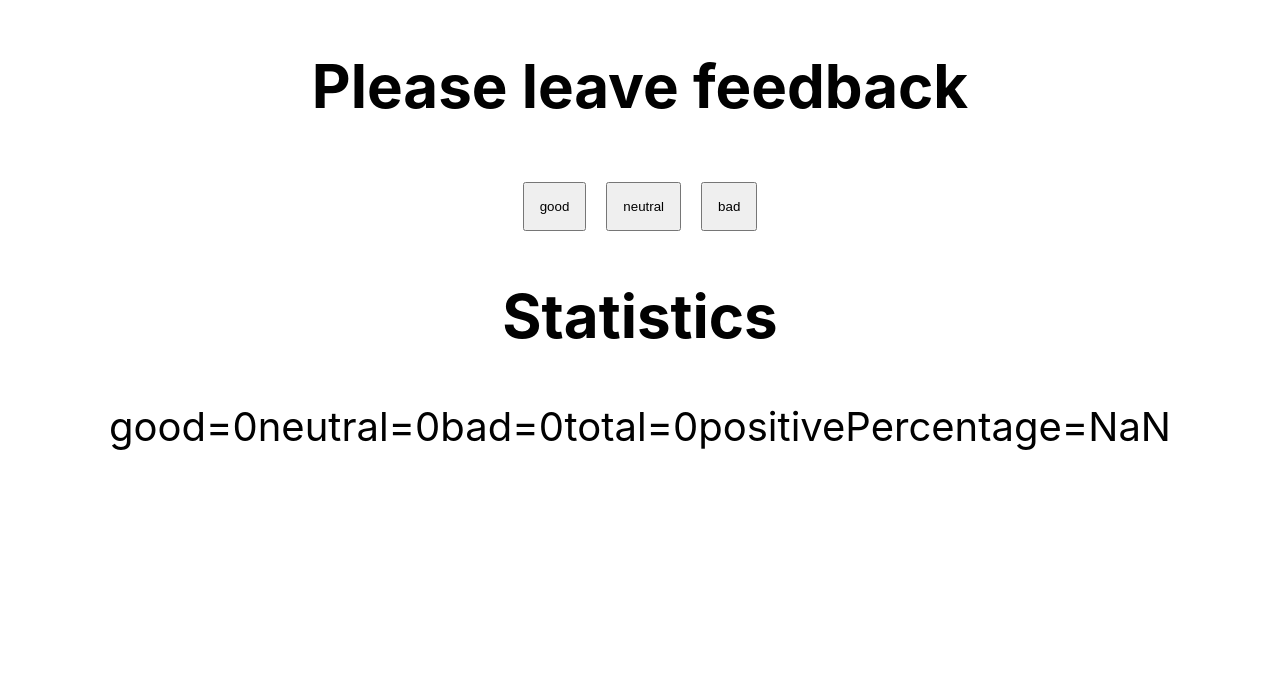
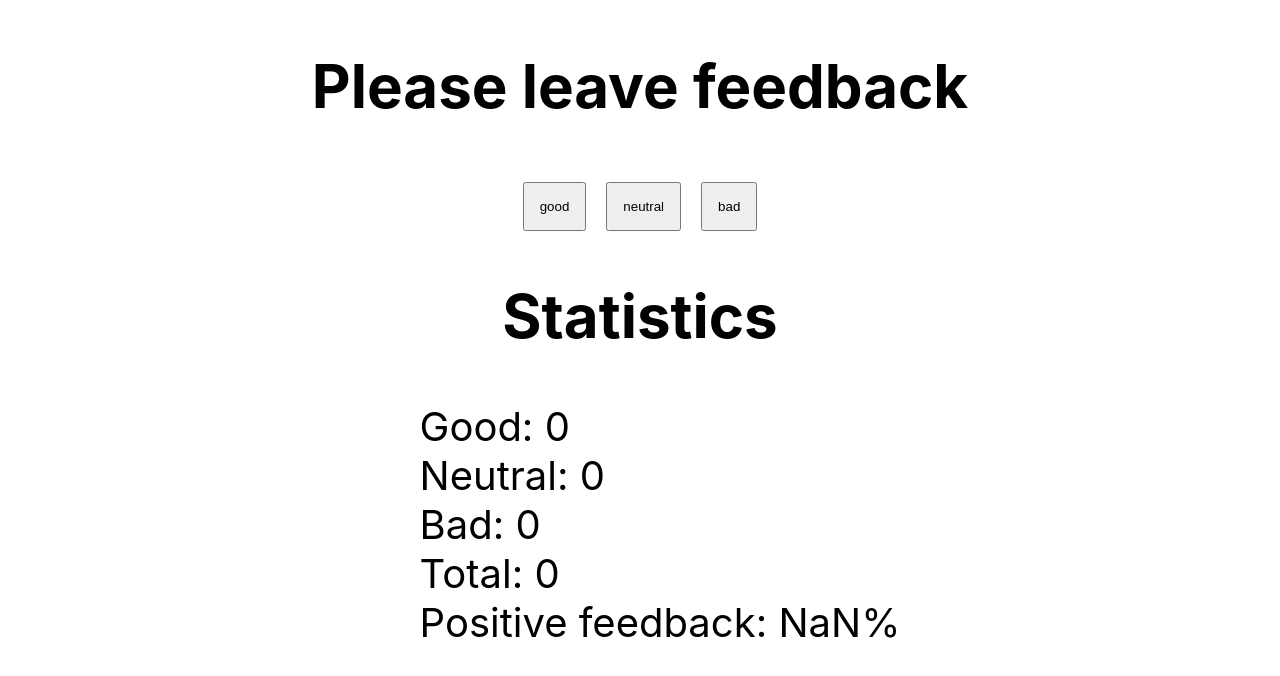
Before and after one commit to Varden41/goit-react-hw-02-feedback, a React (Create React App) app: page / in a window 1280 px wide. Shown: the top 676 px of the page. Built offline with nearby package versions, Linux system fonts and the light colour scheme.

Commit message:
initial commit

```diff
--- a/src/components/App.jsx
+++ b/src/components/App.jsx
@@ -40,11 +40,17 @@ class App extends Component {
           />
         </Section>
         <Section title="Statistics">
-          good={this.state.good}
-          neutral={this.state.neutral}
-          bad={this.state.bad}
-          total={this.countTotalFeedback()}
-          positivePercentage={this.countPositiveFeedbackPercentage()}
+          {this.countTotalFeedback === 0 ? (
+            <Notification message="There is no feedback" />
+          ) : (
+            <Statistics
+              good={this.state.good}
+              neutral={this.state.neutral}
+              bad={this.state.bad}
+              total={this.countTotalFeedback()}
+              positivePercentage={this.countPositiveFeedbackPercentage()}
+            />
+          )}
         </Section>
       </div>
     );
--- a/src/components/Statistics/Statistics.jsx
+++ b/src/components/Statistics/Statistics.jsx
@@ -20,7 +20,7 @@ class Statistics extends Component {
           Total: <span>{total}</span>
         </li>
         <li>
-          Positive feedback: <span>{positivePercentage}</span>
+          Positive feedback: <span>{positivePercentage}%</span>
         </li>
       </List>
     );
```
